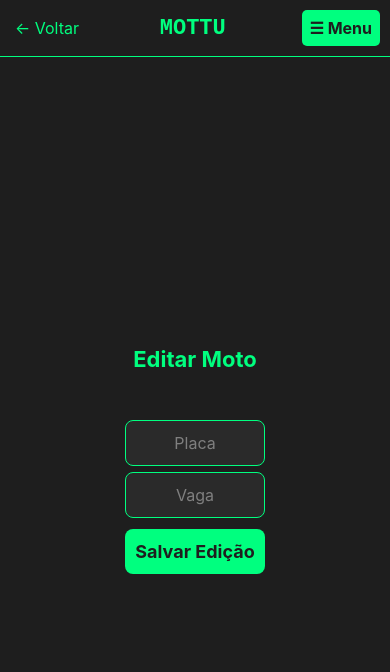
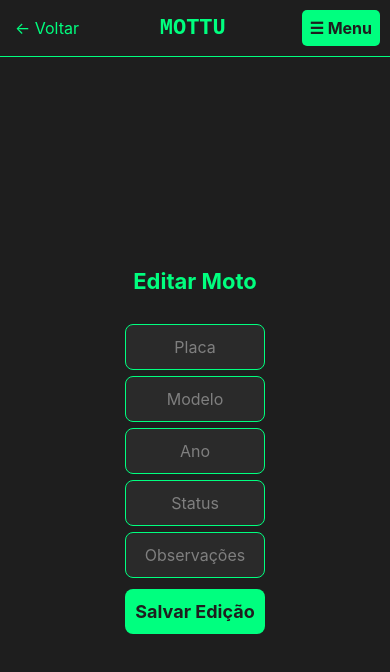
Before and after one commit to gjardas/ChallengeMobile, a React Native app: screen /Editar in a window 390 px wide. Shown: the top 672 px of the page. Built offline with nearby package versions, Linux system fonts and the light colour scheme.

Commit message:
CRUD completamente funcional, menu de navegação arrumado

```diff
--- a/screens/EditarScreen.js
+++ b/screens/EditarScreen.js
@@ -16,30 +16,42 @@
   const navigation = useNavigation();
   const route = useRoute();
   const [placa, setPlaca] = useState("");
-  const [vaga, setVaga] = useState("");
+  const [modelo, setModelo] = useState("");
+  const [ano, setAno] = useState("");
+  const [status, setStatus] = useState("");
+  const [observacoes, setObservacoes] = useState("");
   const [isLoading, setIsLoading] = useState(false);
   const [erro, setErro] = useState("");
 
-  const originalPlaca = route.params?.moto.placa;
+  const motoId = route.params?.moto.id;
 
   useEffect(() => {
     if (route.params?.moto) {
       const { moto } = route.params;
       setPlaca(moto.placa);
-      setVaga(moto.vaga);
+      setModelo(moto.modelo || "");
+      setAno(moto.ano ? String(moto.ano) : "");
+      setStatus(moto.status || "");
+      setObservacoes(moto.observacoes || "");
     }
   }, [route.params]);
 
   const salvarEdicao = async () => {
-    if (!placa.trim() || !vaga.trim()) {
-      setErro("Placa e Vaga são obrigatórios.");
+    if (!placa.trim()) {
+      setErro("Informe a placa da moto");
       return;
     }
-
+    setErro("");
     setIsLoading(true);
     try {
-      const motoAtualizada = { placa: placa.toUpperCase(), vaga };
-      await updateMoto(originalPlaca, motoAtualizada);
+      const motoAtualizada = {
+        placa: placa.toUpperCase(),
+        modelo,
+        ano,
+        status,
+        observacoes,
+      };
+      await updateMoto(motoId, motoAtualizada);
       Alert.alert("Sucesso", "Moto atualizada com sucesso!");
       navigation.goBack();
     } catch (error) {
@@ -52,9 +64,9 @@
 
   return (
     <View style={styles.screenContainer}>
-            <HeaderCustom navigation={navigation} title="Editar Moto" />     {" "}
+      <HeaderCustom navigation={navigation} title="Editar Moto" />
       <View style={styles.container}>
-                <Text style={styles.title}>Editar Moto</Text>       {" "}
+        <Text style={styles.title}>Editar Moto</Text>
         <TextInput
           placeholder="Placa"
           style={styles.input}
@@ -64,33 +76,48 @@
           autoCapitalize="characters"
           maxLength={7}
         />
-               {" "}
         <TextInput
-          placeholder="Vaga"
+          placeholder="Modelo"
           style={styles.input}
-          value={vaga}
-          onChangeText={setVaga}
+          value={modelo}
+          onChangeText={setModelo}
+          placeholderTextColor="#7f7f7f"
+        />
+        <TextInput
+          placeholder="Ano"
+          style={styles.input}
+          value={ano}
+          onChangeText={setAno}
           placeholderTextColor="#7f7f7f"
           keyboardType="numeric"
         />
-                {erro !== "" && <Text style={styles.erroTexto}>{erro}</Text>}
-           {" "}
+        <TextInput
+          placeholder="Status"
+          style={styles.input}
+          value={status}
+          onChangeText={setStatus}
+          placeholderTextColor="#7f7f7f"
+        />
+        <TextInput
+          placeholder="Observações"
+          style={styles.input}
+          value={observacoes}
+          onChangeText={setObservacoes}
+          placeholderTextColor="#7f7f7f"
+        />
+        {erro !== "" && <Text style={styles.erroTexto}>{erro}</Text>}
         <TouchableOpacity
           style={styles.button}
           onPress={salvarEdicao}
           disabled={isLoading}
         >
-                   {" "}
           {isLoading ? (
             <ActivityIndicator size="small" color="#1e1e1e" />
           ) : (
             <Text style={styles.buttonText}>Salvar Edição</Text>
           )}
-                 {" "}
         </TouchableOpacity>
-             {" "}
       </View>
-         {" "}
     </View>
   );
 }
--- a/screens/ListaScreen.js
+++ b/screens/ListaScreen.js
@@ -100,7 +100,7 @@
   console.log("Motos recebidas do backend:", motos);
   return (
     <View style={{ flex: 1, backgroundColor: "#1e1e1e" }}>
-      <HeaderCustom title="Lista de Motos" />
+      <HeaderCustom navigation={navigation} title="Lista de Motos" />
       <View style={styles.container}>
         {isLoading ? (
           <ActivityIndicator size="large" color="#00ff7f" />
--- a/screens/MapaScreen.js
+++ b/screens/MapaScreen.js
@@ -1,7 +1,7 @@
-import React, { useState, useEffect } from 'react';
-import { View, Text, StyleSheet, Dimensions, ScrollView } from 'react-native';
-import AsyncStorage from '@react-native-async-storage/async-storage';
-import HeaderCustom from '../components/HeaderCustom';
+import React, { useState, useEffect } from "react";
+import { View, Text, StyleSheet, Dimensions, ScrollView } from "react-native";
+import AsyncStorage from "@react-native-async-storage/async-storage";
+import HeaderCustom from "../components/HeaderCustom";
 
 const NUM_COLS = 4;
 const NUM_VAGAS = 12;
@@ -12,12 +12,12 @@
   useEffect(() => {
     const carregarMotos = async () => {
       try {
-        const data = await AsyncStorage.getItem('motos');
+        const data = await AsyncStorage.getItem("motos");
         const motos = data ? JSON.parse(data) : [];
 
         const vagasOcupadas = Array(NUM_VAGAS).fill(false);
 
-        motos.forEach(moto => {
+        motos.forEach((moto) => {
           const vagaNum = Number(moto.vaga);
           if (vagaNum >= 1 && vagaNum <= NUM_VAGAS) {
             vagasOcupadas[vagaNum - 1] = true;
@@ -26,29 +26,35 @@
 
         setVagas(vagasOcupadas);
       } catch (error) {
-        console.error('Erro ao carregar motos:', error);
+        console.error("Erro ao carregar motos:", error);
       }
     };
 
     carregarMotos();
   }, []);
 
-  const larguraVaga = (Dimensions.get('window').width - 40 - (NUM_COLS - 1) * 10) / NUM_COLS;
+  const larguraVaga =
+    (Dimensions.get("window").width - 40 - (NUM_COLS - 1) * 10) / NUM_COLS;
 
   return (
-    <View style={{ flex: 1, backgroundColor: '#1e1e1e' }}>
-
+    <View style={{ flex: 1, backgroundColor: "#1e1e1e" }}>
       <HeaderCustom navigation={navigation} title="Mapa" />
 
       <ScrollView contentContainerStyle={styles.container}>
         <Text style={styles.title}>Mapa de Vagas (Atualizado)</Text>
-        <Text style={styles.subtitle}>Vagas ocupadas de acordo com motos cadastradas</Text>
+        <Text style={styles.subtitle}>
+          Vagas ocupadas de acordo com motos cadastradas
+        </Text>
 
         <View style={styles.grid}>
           {vagas.map((ocupada, i) => (
             <View
               key={i}
-              style={[styles.vaga, ocupada ? styles.ocupada : styles.livre, { width: larguraVaga, height: larguraVaga }]}
+              style={[
+                styles.vaga,
+                ocupada ? styles.ocupada : styles.livre,
+                { width: larguraVaga, height: larguraVaga },
+              ]}
             >
               <Text style={styles.vagaTexto}>Vaga {i + 1}</Text>
             </View>
@@ -62,47 +68,47 @@
 const styles = StyleSheet.create({
   container: {
     padding: 20,
-    alignItems: 'center',
+    alignItems: "center",
   },
 
   title: {
     fontSize: 22,
-    fontWeight: 'bold',
+    fontWeight: "bold",
     marginBottom: 10,
-    textAlign: 'center',
-    color: '#00ff7f',
+    textAlign: "center",
+    color: "#00ff7f",
   },
 
   subtitle: {
     fontSize: 16,
-    color: '#d0f0c0',
+    color: "#d0f0c0",
     marginBottom: 20,
-    textAlign: 'center',
+    textAlign: "center",
   },
 
   grid: {
-    flexDirection: 'row',
-    flexWrap: 'wrap',
-    justifyContent: 'space-between',
+    flexDirection: "row",
+    flexWrap: "wrap",
+    justifyContent: "space-between",
   },
 
   vaga: {
     borderRadius: 8,
     marginBottom: 10,
-    justifyContent: 'center',
-    alignItems: 'center',
+    justifyContent: "center",
+    alignItems: "center",
   },
 
   ocupada: {
-    backgroundColor: '#00cc44',
+    backgroundColor: "#00cc44",
   },
 
   livre: {
-    backgroundColor: '#555555',
+    backgroundColor: "#555555",
   },
 
   vagaTexto: {
-    color: '#fff',
-    fontWeight: 'bold',
+    color: "#fff",
+    fontWeight: "bold",
   },
 });
```
Also changed, not shown: screens/HomeScreen.js (+33 -22 lines).
